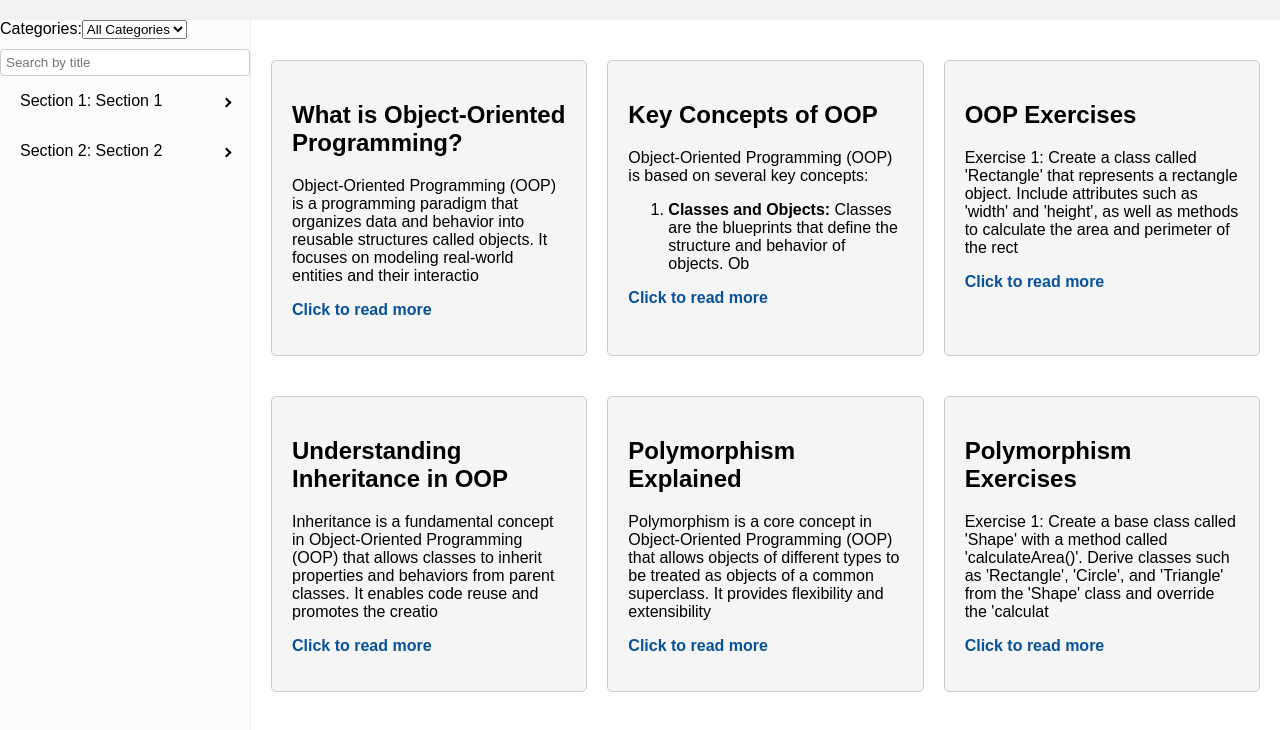
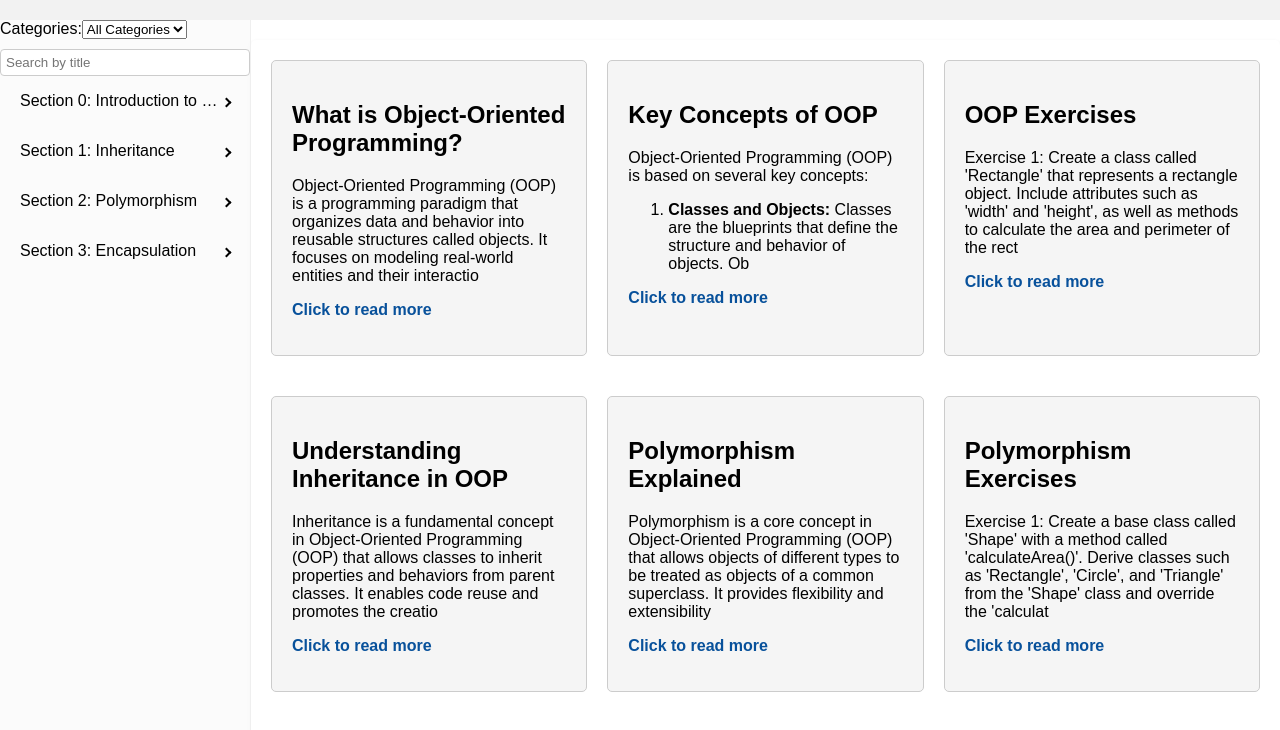
Before and after one commit to hieutrtr/kr_final, a React (Create React App) app in the folder workspace/: page / in a window 1280 px wide. Shown: the top 730 px of the page. Built offline with nearby package versions, Linux system fonts and the light colour scheme.

Commit message:
Refactor sectionsMock data structure to use JSON format and update section titles and article titles accordingly.
# Aider chat conversation:

```diff
--- a/workspace/src/data/SectionsMock.js
+++ b/workspace/src/data/SectionsMock.js
@@ -1,52 +1,88 @@
 const sectionsMock = [
   {
-    id: 1,
-    title: 'Section 1',
-    articles: [
+    "id": 0,
+    "title": "Introduction to OOP",
+    "articles": [
       {
-        id: 1,
-        title: 'Article 1',
-        category: 'definition',
-        content: 'Lorem ipsum dolor sit amet, consectetur adipiscing elit.',
+        "id": 0,
+        "title": "What is Object-Oriented Programming?",
+        "category": "definition"
       },
       {
-        id: 2,
-        title: 'Article 2',
-        category: 'concept',
-        content: 'Lorem ipsum dolor sit amet, consectetur adipiscing elit.',
+        "id": 1,
+        "title": "Key Concepts of OOP",
+        "category": "concept"
       },
       {
-        id: 3,
-        title: 'Article 3',
-        category: 'exercise',
-        content: 'Lorem ipsum dolor sit amet, consectetur adipiscing elit.',
-      },
-    ],
+        "id": 2,
+        "title": "OOP Exercises",
+        "category": "exercise"
+      }
+    ]
   },
   {
-    id: 2,
-    title: 'Section 2',
-    articles: [
+    "id": 1,
+    "title": "Inheritance",
+    "articles": [
       {
-        id: 4,
-        title: 'Article 4',
-        category: 'definition',
-        content: 'Lorem ipsum dolor sit amet, consectetur adipiscing elit.',
+        "id": 3,
+        "title": "Understanding Inheritance in OOP",
+        "category": "definition"
       },
       {
-        id: 5,
-        title: 'Article 5',
-        category: 'concept',
-        content: 'Lorem ipsum dolor sit amet, consectetur adipiscing elit.',
+        "id": 4,
+        "title": "Types of Inheritance",
+        "category": "concept"
       },
       {
-        id: 6,
-        title: 'Article 6',
-        category: 'exercise',
-        content: 'Lorem ipsum dolor sit amet, consectetur adipiscing elit.',
+        "id": 5,
+        "title": "Inheritance Exercises",
+        "category": "exercise"
+      }
+    ]
+  },
+  {
+    "id": 2,
+    "title": "Polymorphism",
+    "articles": [
+      {
+        "id": 6,
+        "title": "Polymorphism Explained",
+        "category": "definition"
       },
-    ],
+      {
+        "id": 7,
+        "title": "Implementing Polymorphism",
+        "category": "concept"
+      },
+      {
+        "id": 8,
+        "title": "Polymorphism Exercises",
+        "category": "exercise"
+      }
+    ]
   },
+  {
+    "id": 3,
+    "title": "Encapsulation",
+    "articles": [
+      {
+        "id": 9,
+        "title": "Understanding Encapsulation in OOP",
+        "category": "definition"
+      },
+      {
+        "id": 10,
+        "title": "Benefits of Encapsulation",
+        "category": "concept"
+      },
+      {
+        "id": 11,
+        "title": "Encapsulation Exercises",
+        "category": "exercise"
+      }
+    ]
+  }
 ];
 
 export default sectionsMock;
```
